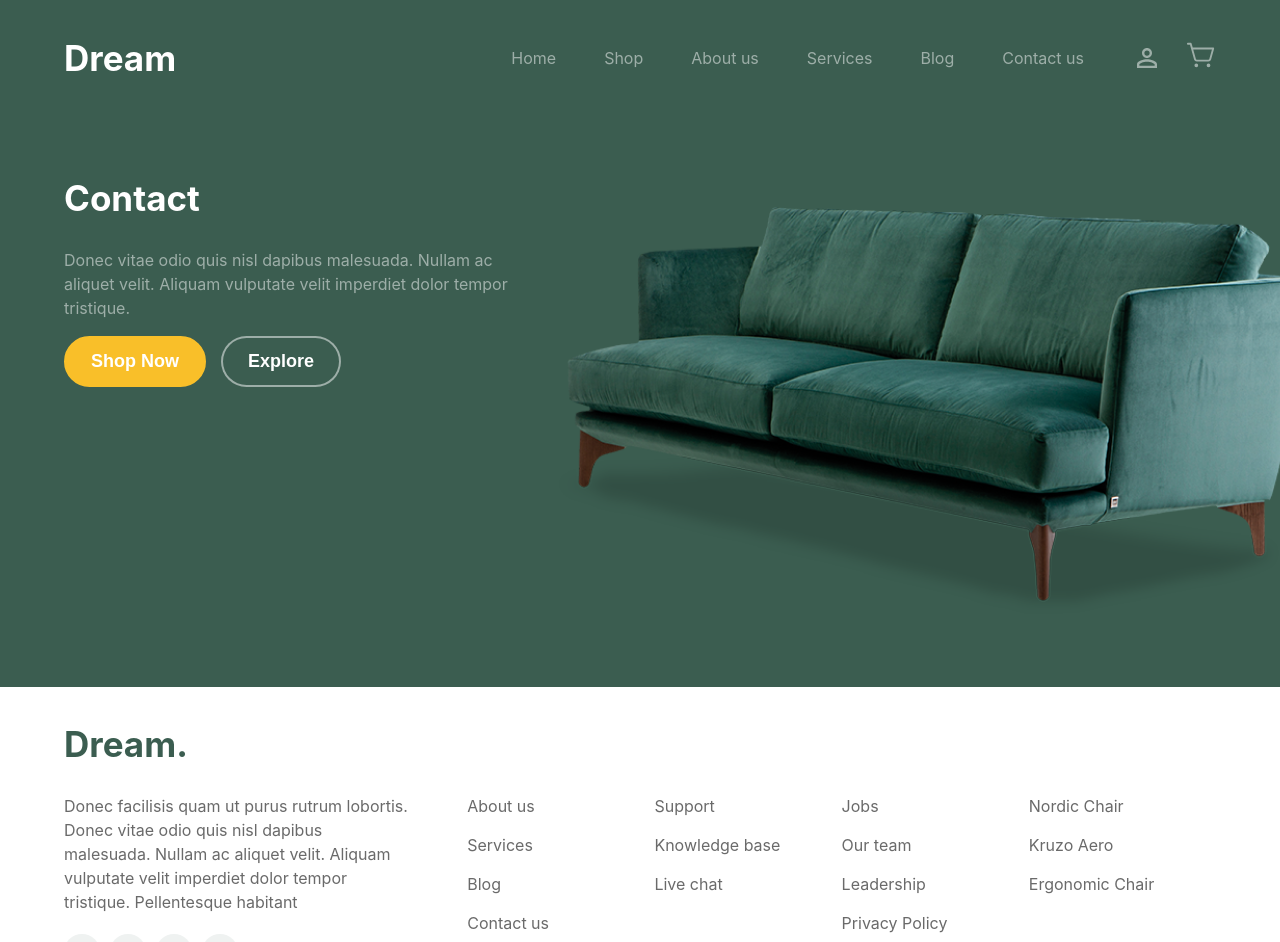
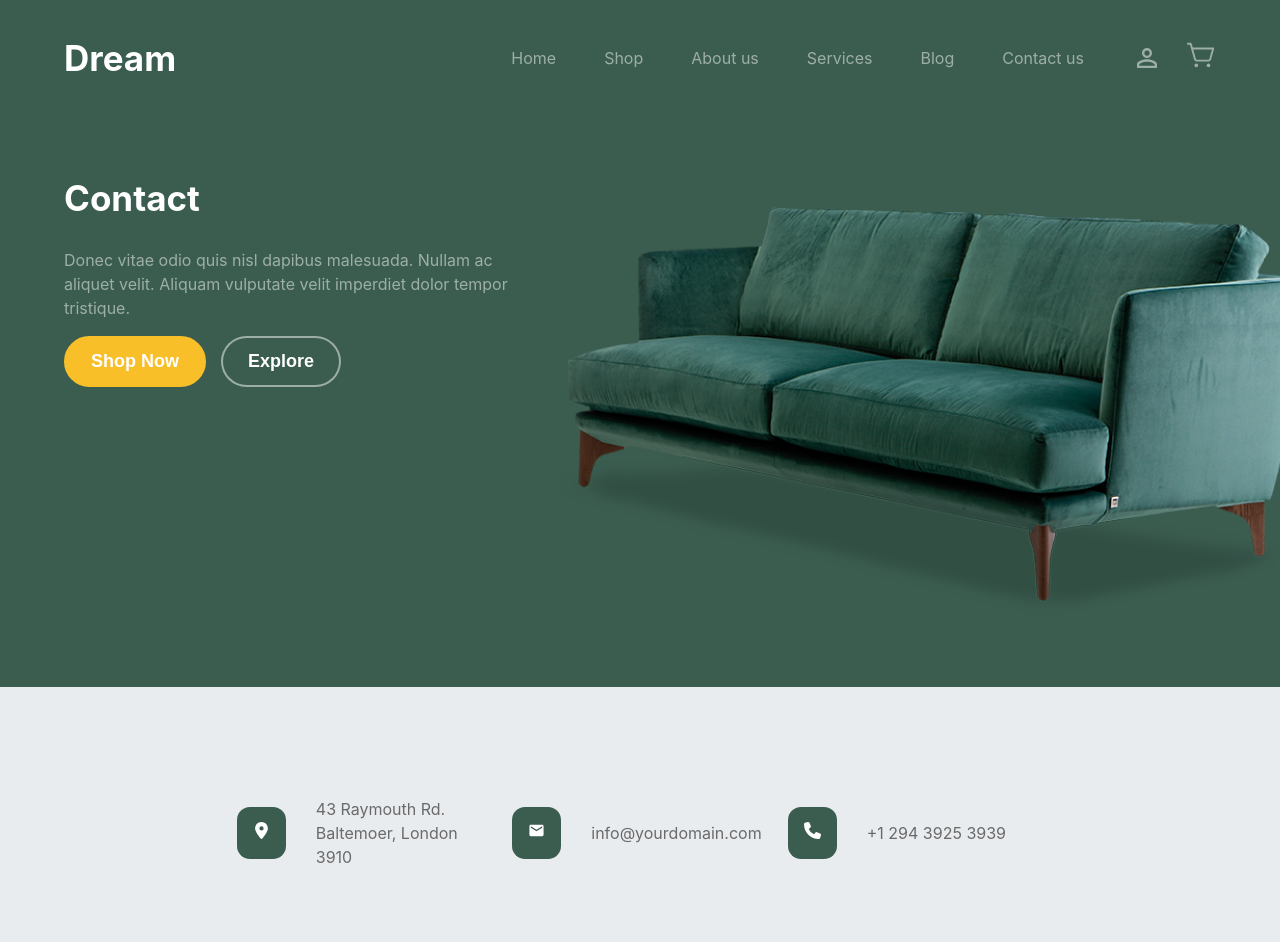
Before and after one commit to BridgetKas/InteriorApp, a React (Vite) app: page /contact in a window 1280 px wide. Shown: the top 942 px of the page. Built offline with nearby package versions, Linux system fonts and the light colour scheme.

Commit message:
Added Contact  Page

```diff
--- a/src/pages/Contact/Contact.module.css
+++ b/src/pages/Contact/Contact.module.css
@@ -0,0 +1,25 @@
+.mainContactContainer {
+    display:flex;
+    gap:20px;
+    align-items:center;
+    justify-content: center;
+    padding:10px 18.5%;
+    margin: 100px 0 ;
+}
+
+.contactContainer {
+    display:flex;
+    gap:30px;
+    align-items:center;
+    width:33%;
+}
+
+.iconContainer {
+    background-color:var(--primary);
+    border-radius:13px;
+   padding:14px 16px;
+}
+
+.contactInformation {
+    color:var(--darkGray);
+}
--- a/src/pages/Contact/ContactPage.jsx
+++ b/src/pages/Contact/ContactPage.jsx
@@ -2,12 +2,13 @@ import React from 'react'
 import"./Contact.module.css"
 import Header from '../../layout/Header/Header'
 import greenCouch from "../../assets/home/couch.png"
+import Contact from './contact'
 
 function ContactPage() {
   return (
     <div>
        <Header title="Contact" imageSrc={greenCouch}titleDescription="Donec vitae odio quis nisl dapibus malesuada. Nullam ac aliquet velit. Aliquam vulputate velit imperdiet dolor tempor tristique."/>
-
+        <Contact/>
 
     </div>
   )
--- a/src/pages/Contact/contact.jsx
+++ b/src/pages/Contact/contact.jsx
@@ -3,33 +3,34 @@ import { FaLocationDot } from "react-icons/fa6";
 import { MdEmail } from "react-icons/md";
 import { FaPhone } from "react-icons/fa6";
 import style from "./Contact.module.css"
-
+import {colors} from"../../utils/colors";
 
 const contacts = [
     {
-        icon:<FaLocationDot />,
+        icon:<FaLocationDot color={colors.white} size={17}/>,
         information:"43 Raymouth Rd. Baltemoer, London 3910"
     },
     {
-        icon:<MdEmail />,
+        icon:<MdEmail color={colors.white} size={17}/>,
         information:"info@yourdomain.com"
     },
     {
-        icon:<FaPhone />,
+        icon:<FaPhone color={colors.white} size={17}/>,
         information:"+1 294 3925 3939"
     }
 ]
 
-function contact() {
+function Contact() {
   return (
     <div className={style.mainContactContainer}>
-        {contacts.map((contact) => {
-            return <div key={index} className={style.contactContainer}></div>
+        {contacts.map((contact,index) => {
+            return <div key={index} className={style.contactContainer}>
+                <div className={style.iconContainer}>{contact.icon}</div>
+                <div className={style.contactInformation}>{contact.information}</div>
+            </div>
         })}
-
-
     </div>
   )
 }
 
-export default contact
+export default Contact
```
